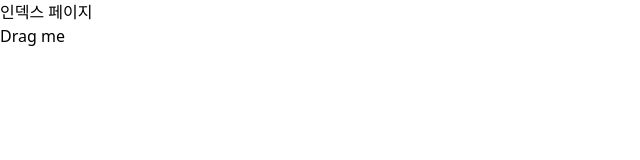
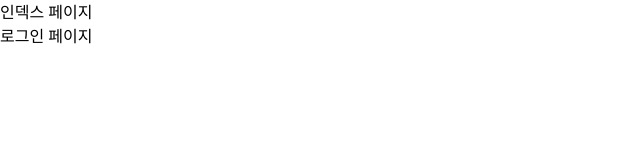
Before and after one commit to johnna-endure/shallwecode-front, a React (Vite) app: page / in a window 1280 px wide. Shown: the top 160 px of the page, without its empty margins (0-640 px from the left). Built offline with nearby package versions, Linux system fonts and the light colour scheme.

Commit message:
index 페이지에 로그인 링크 추가

```diff
--- a/src/pages/IndexPage.tsx
+++ b/src/pages/IndexPage.tsx
@@ -1,9 +1,14 @@
+import { Link, useHref, useNavigate, useNavigation } from 'react-router-dom'
+
 export default (props: any) => {
+  // const goToPage = (url: string) => useHref(url)
+
   return (
     <div>
       인덱스 페이지
-      <h1>Drag me</h1>
-      {/*<h1 draggable>Drag me</h1>*/}
+      <div>
+        <Link to="/signin">로그인 페이지</Link>
+      </div>
     </div>
   )
 }
```
